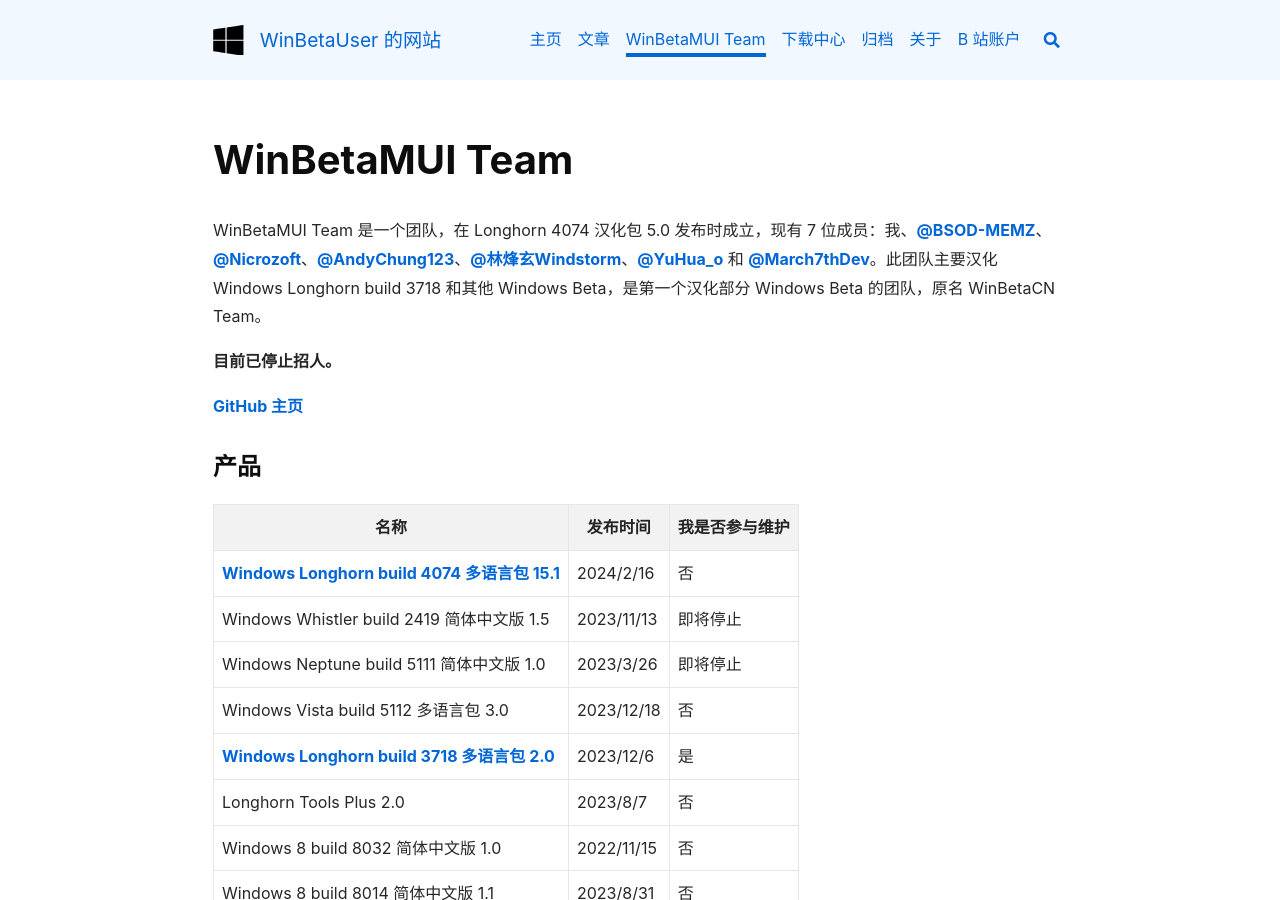
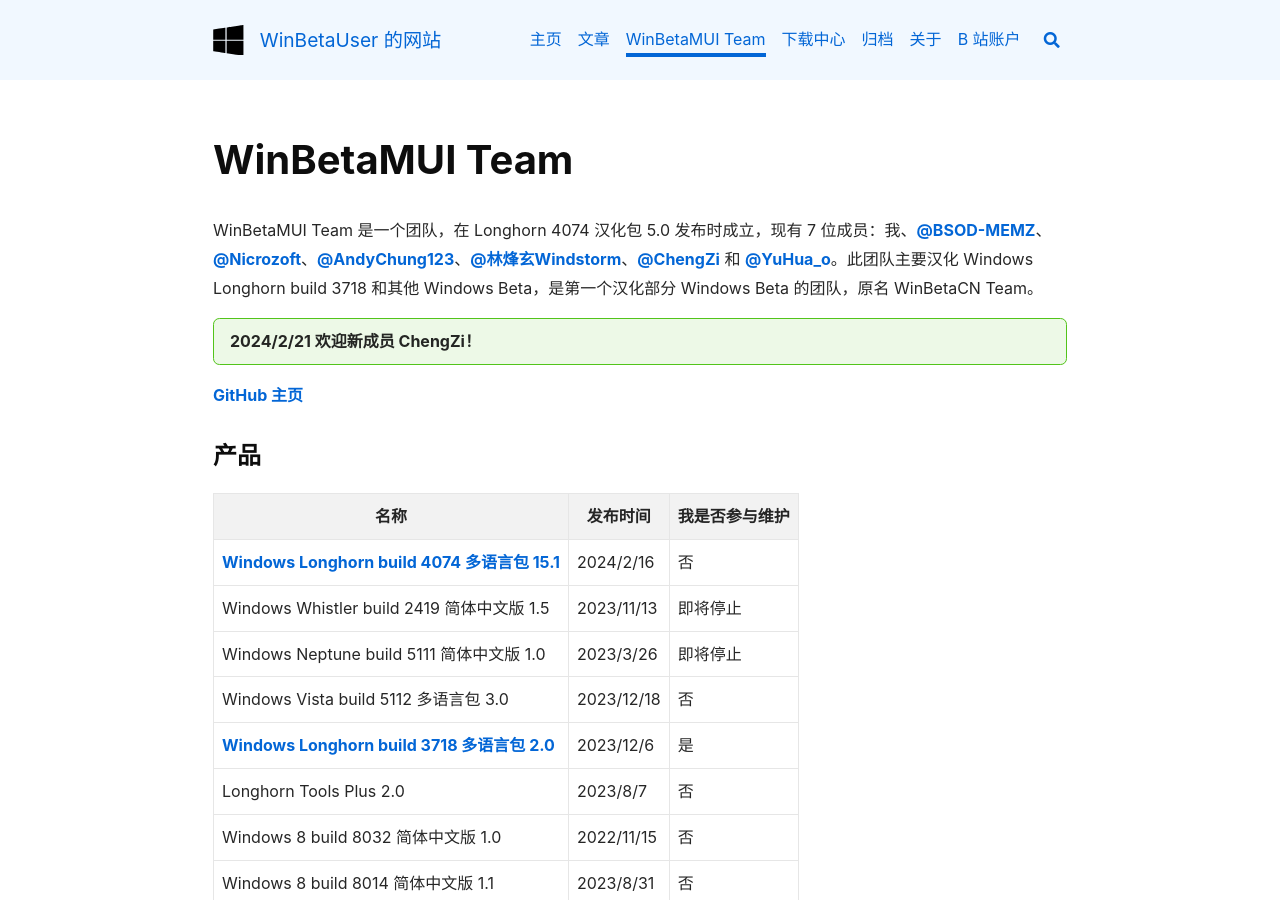
Before and after one commit to orangeZSCB/wbl2.github.io, a Jekyll site: the page built from winbetamui.md, in a window 1280 px wide and 900 px high. Built offline with Jekyll 4.4.1, drawn with Linux system fonts in a browser that asks for light colours; nearby versions of some CDN libraries.

Commit message:
Update winbetamui.md

```diff
--- a/winbetamui.md
+++ b/winbetamui.md
@@ -3,9 +3,10 @@
 title: WinBetaMUI Team
 ---
 
-WinBetaMUI Team 是一个团队，在 Longhorn 4074 汉化包 5.0 发布时成立，现有 7 位成员：我、[@BSOD-MEMZ](https://space.bilibili.com/1975308950)、[@Nicrozoft](https://github.com/Nicrozoft)、[@AndyChung123](https://space.bilibili.com/2119761603)、[@林烽玄Windstorm](https://space.bilibili.com/1171551865)、[@YuHua_o](https://space.bilibili.com/1468597922) 和 [@March7thDev](https://space.bilibili.com/515586861)。此团队主要汉化 Windows Longhorn build 3718 和其他 Windows Beta，是第一个汉化部分 Windows Beta 的团队，原名 WinBetaCN Team。
+WinBetaMUI Team 是一个团队，在 Longhorn 4074 汉化包 5.0 发布时成立，现有 7 位成员：我、[@BSOD-MEMZ](https://space.bilibili.com/1975308950)、[@Nicrozoft](https://github.com/Nicrozoft)、[@AndyChung123](https://space.bilibili.com/2119761603)、[@林烽玄Windstorm](https://space.bilibili.com/1171551865)、[@ChengZi](https://space.bilibili.com/576114286) 和 [@YuHua_o](https://space.bilibili.com/1468597922)。此团队主要汉化 Windows Longhorn build 3718 和其他 Windows Beta，是第一个汉化部分 Windows Beta 的团队，原名 WinBetaCN Team。
 
-**目前已停止招人。**
+**2024/2/21 欢迎新成员 ChengZi！**
+{:.success}
 
 [GitHub 主页](https://github.com/wbmui)
 
```
